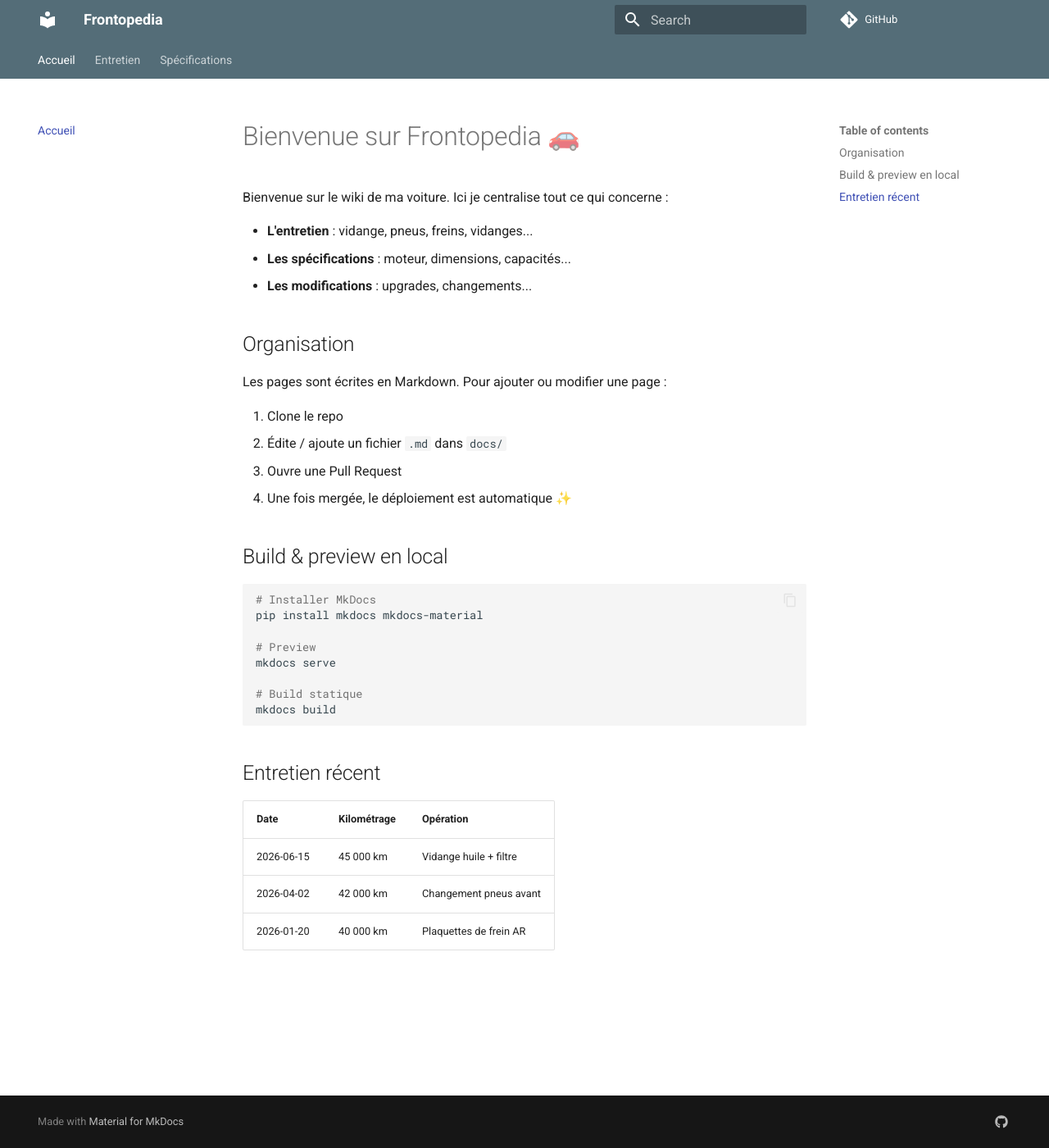
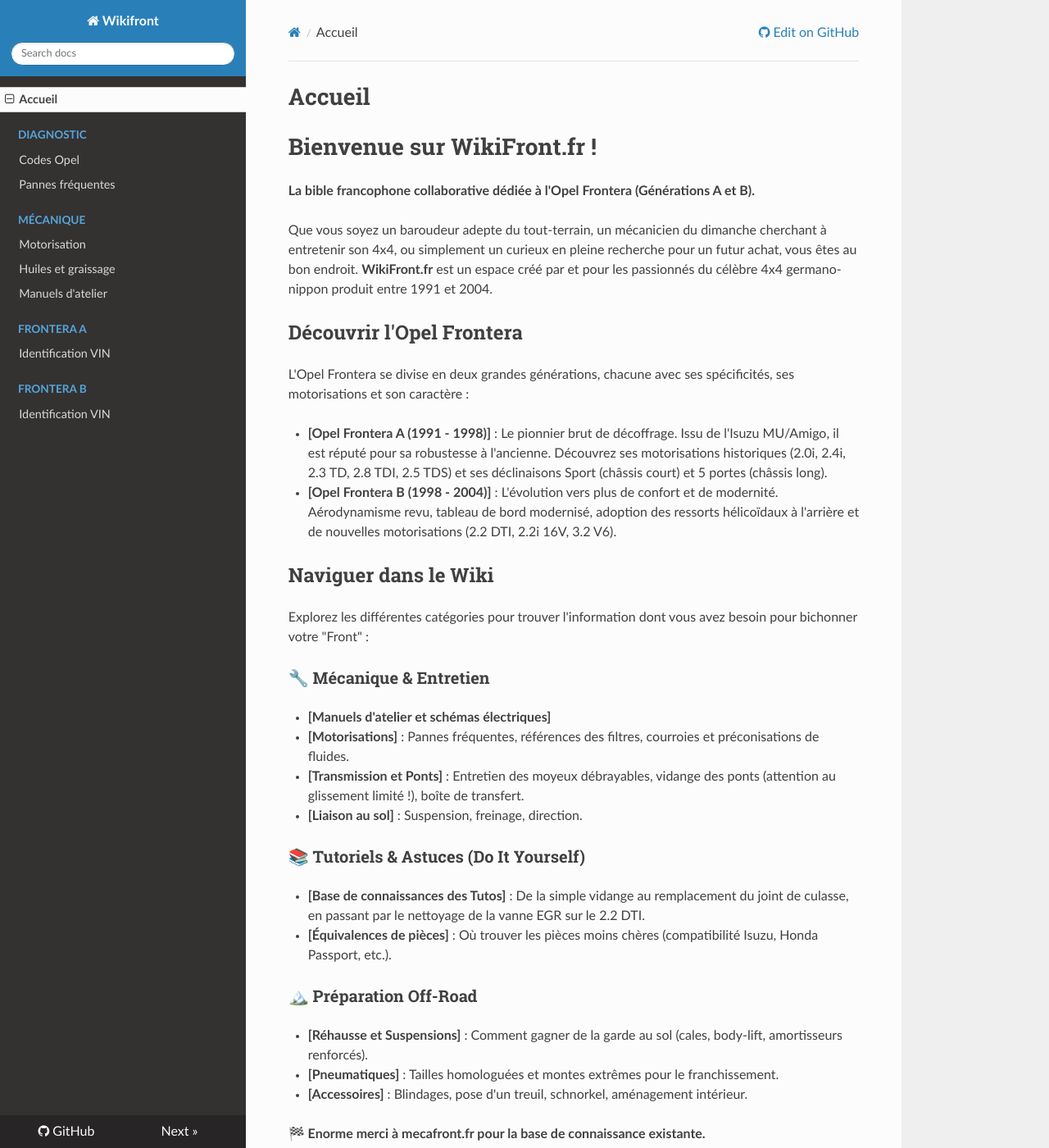
Before and after one commit to waryz184/wikifront.fr, an MkDocs documentation site: the page built from docs/index.md, in a window 1280 px wide and 1400 px high. Shown: the whole window at 82% size. Built offline with MkDocs 1.6.1, drawn with Linux system fonts in a browser that asks for light colours; nearby versions of some CDN libraries; comment, search, counter and statistics services are not loaded; some of the changed text lies outside the part shown.

Commit message:
Import WikiJS content + RTA PDF

````diff
--- a/docs/index.md
+++ b/docs/index.md
@@ -1,37 +1,38 @@
-# Bienvenue sur Frontopedia 🚗
+# Accueil
 
-Bienvenue sur le wiki de ma voiture. Ici je centralise tout ce qui concerne :
+#  Bienvenue sur WikiFront.fr !
 
-- **L'entretien** : vidange, pneus, freins, vidanges...
-- **Les spécifications** : moteur, dimensions, capacités...
-- **Les modifications** : upgrades, changements...
+**La bible francophone collaborative dédiée à l'Opel Frontera (Générations A et B).**
 
-## Organisation
+Que vous soyez un baroudeur adepte du tout-terrain, un mécanicien du dimanche cherchant à entretenir son 4x4, ou simplement un curieux en pleine recherche pour un futur achat, vous êtes au bon endroit. **WikiFront.fr** est un espace créé par et pour les passionnés du célèbre 4x4 germano-nippon produit entre 1991 et 2004.
 
-Les pages sont écrites en Markdown. Pour ajouter ou modifier une page :
+##  Découvrir l'Opel Frontera
 
-1. Clone le repo
-2. Édite / ajoute un fichier `.md` dans `docs/`
-3. Ouvre une Pull Request
-4. Une fois mergée, le déploiement est automatique ✨
+L'Opel Frontera se divise en deux grandes générations, chacune avec ses spécificités, ses motorisations et son caractère :
 
-## Build & preview en local
+- **[Opel Frontera A (1991 - 1998)]** : Le pionnier brut de décoffrage. Issu de l'Isuzu MU/Amigo, il est réputé pour sa robustesse à l'ancienne. Découvrez ses motorisations historiques (2.0i, 2.4i, 2.3 TD, 2.8 TDI, 2.5 TDS) et ses déclinaisons Sport (châssis court) et 5 portes (châssis long).
+- **[Opel Frontera B (1998 - 2004)]** : L'évolution vers plus de confort et de modernité. Aérodynamisme revu, tableau de bord modernisé, adoption des ressorts hélicoïdaux à l'arrière et de nouvelles motorisations (2.2 DTI, 2.2i 16V, 3.2 V6).
 
-```bash
-# Installer MkDocs
-pip install mkdocs mkdocs-material
+##  Naviguer dans le Wiki
 
-# Preview
-mkdocs serve
+Explorez les différentes catégories pour trouver l'information dont vous avez besoin pour bichonner votre "Front" :
 
-# Build statique
-mkdocs build
-```
+###  🔧 Mécanique & Entretien
 
-## Entretien récent
+- **[Manuels d'atelier et schémas électriques]**
+- **[Motorisations]** : Pannes fréquentes, références des filtres, courroies et préconisations de fluides.
+- **[Transmission et Ponts]** : Entretien des moyeux débrayables, vidange des ponts (attention au glissement limité !), boîte de transfert.
+- **[Liaison au sol]** : Suspension, freinage, direction.
 
-| Date | Kilométrage | Opération |
-|------|------------|-----------|
-| 2026-06-15 | 45 000 km | Vidange huile + filtre |
-| 2026-04-02 | 42 000 km | Changement pneus avant |
-| 2026-01-20 | 40 000 km | Plaquettes de frein AR |
+###  📚 Tutoriels & Astuces (Do It Yourself)
+
+- **[Base de connaissances des Tutos]** : De la simple vidange au remplacement du joint de culasse, en passant par le nettoyage de la vanne EGR sur le 2.2 DTI.
+- **[Équivalences de pièces]** : Où trouver les pièces moins chères (compatibilité Isuzu, Honda Passport, etc.).
+
+###  🏔️ Préparation Off-Road
+
+- **[Réhausse et Suspensions]** : Comment gagner de la garde au sol (cales, body-lift, amortisseurs renforcés).
+- **[Pneumatiques]** : Tailles homologuées et montes extrêmes pour le franchissement.
+- **[Accessoires]** : Blindages, pose d'un treuil, schnorkel, aménagement intérieur.
+
+**🏁 Enorme merci à mecafront.fr pour la base de connaissance existante.**
--- a/mkdocs.yml
+++ b/mkdocs.yml
@@ -1,20 +1,10 @@
-site_name: Frontopedia
-site_description: Wiki collaboratif pour ma voiture
-site_url: https://frontopedia.xxxxx.run.app
-repo_url: https://github.com/waryz184/frontopedia
+site_name: Wikifront
+site_description: Wiki collaboratif pour l'Opel Frontera
+site_url: https://frontopedia-121036105819.europe-west1.run.app
+repo_url: https://github.com/waryz184/wikifront.fr
 edit_uri: edit/main/docs/
 
-theme:
-  name: material
-  palette:
-    primary: blue grey
-    accent: blue
-  features:
-    - navigation.instant
-    - navigation.tabs
-    - navigation.indexes
-    - search.highlight
-    - content.code.copy
+theme: readthedocs
 
 plugins:
   - search
@@ -23,23 +13,21 @@ markdown_extensions:
   - admonition
   - pymdownx.details
   - pymdownx.superfences
-  - pymdownx.tabbed
   - attr_list
   - tables
   - toc:
       permalink: true
 
-extra:
-  social:
-    - icon: fontawesome/brands/github
-      link: https://github.com/waryz184/frontopedia
-
 nav:
   - Accueil: index.md
-  - Entretien:
-    - Vidange: entretien/vidange.md
-    - Pneus: entretien/pneus.md
-    - Freins: entretien/freins.md
-  - Spécifications:
-    - Moteur: spec/moteur.md
-    - Dimensions: spec/dimensions.md
+  - Diagnostic:
+    - Codes Opel: diagnostic/codes-opel.md
+    - Pannes fréquentes: diagnostic/pannes-frequentes.md
+  - Mécanique:
+    - Motorisation: mecanique/motorisation.md
+    - Huiles et graissage: mecanique/huiles-et-graissage.md
+    - Manuels d'atelier: mecanique/manuels-atelier.md
+  - Frontera A:
+    - Identification VIN: frontera-a/identification-vin.md
+  - Frontera B:
+    - Identification VIN: frontera-b/identification-vin.md
````
Also changed, not shown: README.md (+14 -14 lines), cloudbuild.yaml (added, +15 -0 lines), docs/diagnostic/codes-opel.md (added, +66 -0 lines), docs/diagnostic/pannes-frequentes.md (added, +61 -0 lines), docs/entretien/freins.md (deleted, +0 -29 lines), docs/entretien/pneus.md (deleted, +0 -21 lines), docs/entretien/vidange.md (deleted, +0 -29 lines), docs/frontera-a/identification-vin.md (added, +23 -0 lines), docs/frontera-b/identification-vin.md (added, +23 -0 lines), docs/mecanique/huiles-et-graissage.md (added, +31 -0 lines), docs/mecanique/manuels-atelier.md (added, +11 -0 lines), docs/mecanique/motorisation.md (added, +29 -0 lines), docs/spec/dimensions.md (deleted, +0 -27 lines), docs/spec/moteur.md (deleted, +0 -28 lines), 2 other files.
